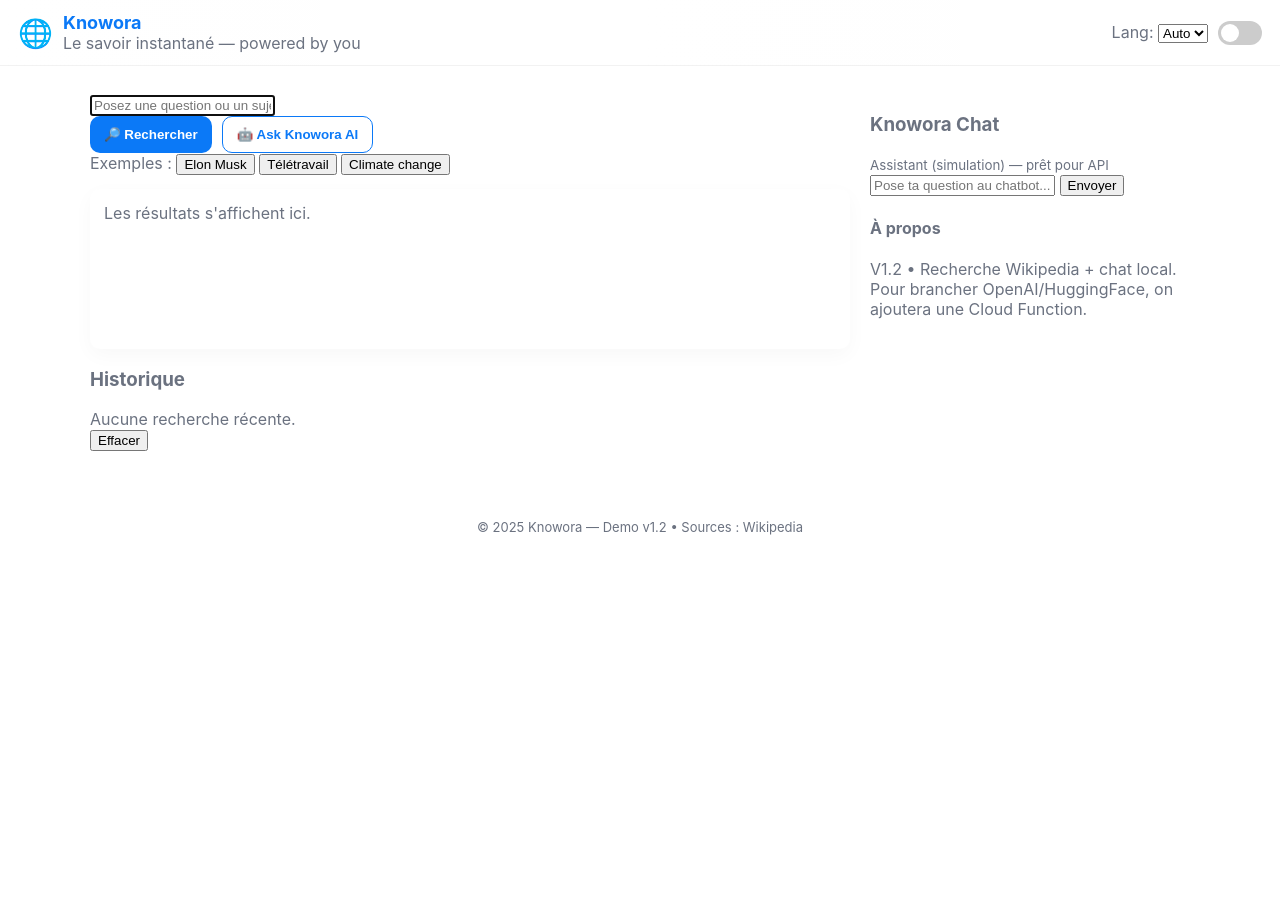
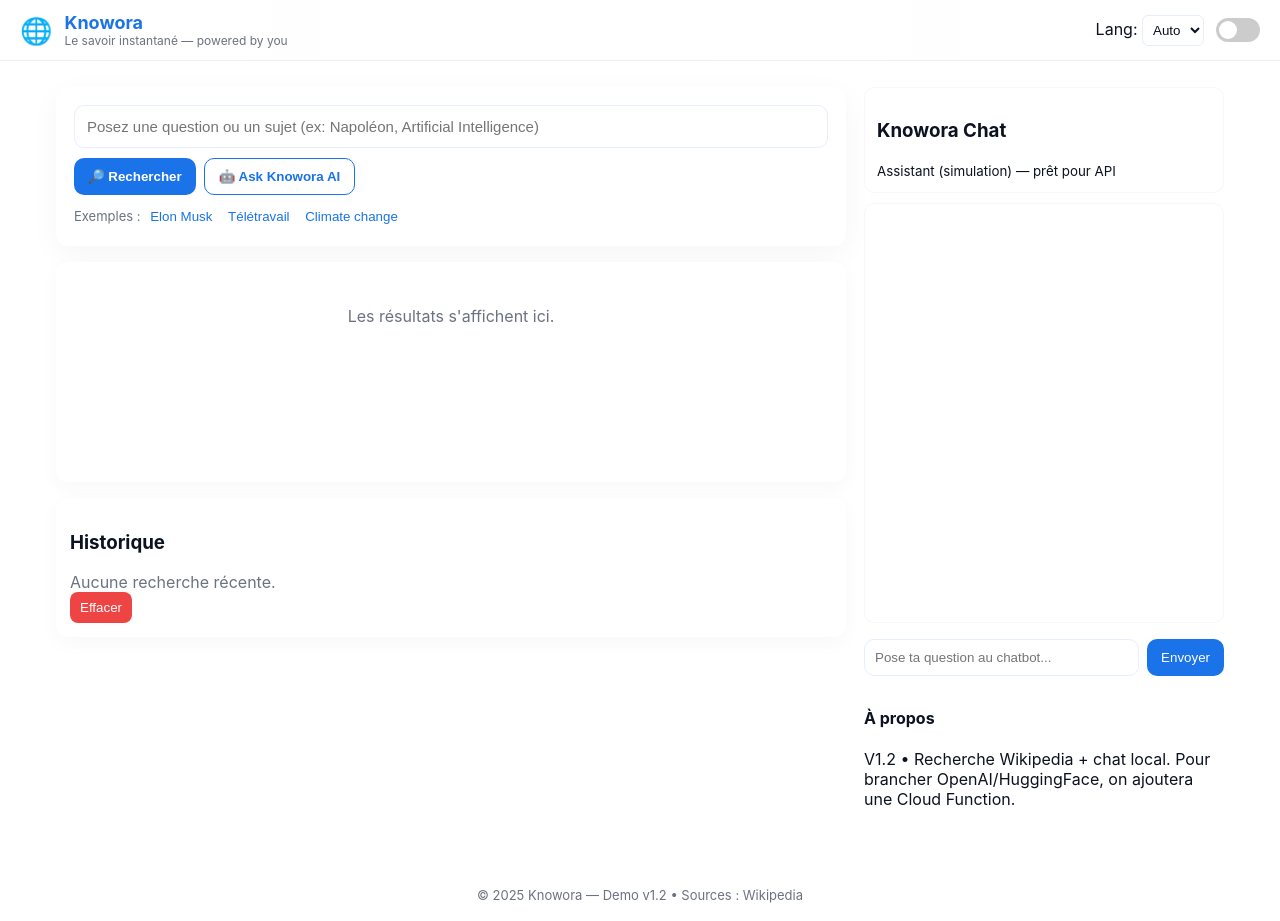
Before and after one commit to Buildora936/Knowora.com, a plain HTML site: page index.html in a window 1280 px wide. Before the commit the page ends 800 px from the top, so only its background shows below. Drawn offline with Linux system fonts and the light colour scheme.

Commit message:
Update style.css

```diff
--- a/style.css
+++ b/style.css
@@ -1,33 +1,25 @@
 :root{
-  --bg:#ffffff; --muted:#6b7280; --accent:#0b79f7; --card:#fff;
+  --bg:#ffffff; --text:#0b1220; --muted:#6b7280; --accent:#1a73e8; --card:#fff;
 }
 :root[data-theme="dark"]{
-  --bg:#0b1220; --muted:#9aa4b2; --accent:#4ea3ff; --card:#0f1724;
+  --bg:#0b1220; --text:#e6eefc; --muted:#9aa4b2; --accent:#4ea3ff; --card:#0f1724;
 }
-
 *{box-sizing:border-box}
 html,body{height:100%}
 body{
-  margin:0; font-family:Inter,ui-sans-serif,system-ui,-apple-system,"Segoe UI",Roboto,"Helvetica Neue",Arial;
-  background:var(--bg); color:var(--muted);
+  margin:0;font-family:Inter,system-ui,Segoe UI,Roboto,Helvetica,Arial; background:var(--bg); color:var(--text);
+  -webkit-font-smoothing:antialiased;
   display:flex; flex-direction:column;
-  -webkit-font-smoothing:antialiased; -moz-osx-font-smoothing:grayscale;
 }
+.topbar{display:flex;justify-content:space-between;align-items:center;padding:12px 20px;border-bottom:1px solid rgba(0,0,0,0.06);background:linear-gradient(90deg, rgba(255,255,255,0.02), rgba(255,255,255,0.01))}
+.brand{display:flex;gap:12px;align-items:center}
+.logo{font-size:26px}
+.title h1{margin:0;font-size:18px;color:var(--accent)}
+.subtitle{font-size:12px;color:var(--muted)}
+.controls{display:flex;gap:12px;align-items:center}
+.lang-auto select{padding:6px;border-radius:6px;border:1px solid #e6eefc;background:transparent;color:inherit}
 
-/* Top bar */
-.topbar{
-  display:flex; align-items:center; justify-content:space-between;
-  padding:12px 18px; gap:16px;
-  border-bottom:1px solid rgba(0,0,0,0.05);
-  background: linear-gradient(90deg, rgba(255,255,255,0.02), rgba(255,255,255,0.01));
-}
-.brand{display:flex; align-items:center; gap:10px}
-.logo{font-size:28px}
-.brand h1{margin:0;font-size:18px;color:var(--accent)}
-.tag{font-size:12px;color:var(--muted)}
-
-.controls{display:flex;align-items:center;gap:10px}
-/* theme switch */
+/* theme toggle */
 .switch{position:relative;display:inline-block;width:44px;height:24px}
 .switch input{display:none}
 .slider{position:absolute;cursor:pointer;top:0;left:0;right:0;bottom:0;background:#ccc;border-radius:24px;transition:.2s}
@@ -35,56 +27,54 @@
 .switch input:checked + .slider{background:var(--accent)}
 .switch input:checked + .slider:before{transform:translateX(20px)}
 
-/* Main layout */
-.main{
-  display:grid;
-  grid-template-columns: 1fr 320px;
-  gap:20px;
-  max-width:1100px;
-  margin:28px auto;
-  width:calc(100% - 40px);
-}
-
-.search-area{
-  background:var(--card);
-  padding:22px;
-  border-radius:12px;
-  box-shadow:0 6px 24px rgba(2,6,23,0.06);
-}
-.search-area input{
-  width:100%; padding:12px 14px; border-radius:10px; border:1px solid #e6eefc; font-size:16px;
-  outline:none; margin-bottom:12px; color:inherit; background:transparent;
-}
-.actions{display:flex; gap:10px}
-.actions button{
-  padding:10px 14px; border-radius:10px; border:none; cursor:pointer; font-weight:600;
-}
-#searchBtn{background:var(--accent); color:white}
-#aiBtn{background:transparent; border:1px solid var(--accent); color:var(--accent)}
-
-.hint{font-size:13px;margin-top:10px;color:var(--muted)}
+/* layout */
+.main{display:grid;grid-template-columns:1fr 360px;gap:18px;max-width:1200px;margin:26px auto;padding:0 16px;width:calc(100% - 32px)}
+.left{display:flex;flex-direction:column;gap:16px}
+.search-card{background:var(--card);padding:18px;border-radius:12px;box-shadow:0 8px 30px rgba(2,6,23,0.04)}
+.search-card input{width:100%;padding:12px;border-radius:10px;border:1px solid #e6eefc;outline:none;font-size:15px;background:transparent;color:inherit}
+.actions{display:flex;gap:8px;margin-top:10px}
+.actions button{padding:10px 14px;border-radius:10px;border:0;cursor:pointer;font-weight:600}
+#searchBtn{background:var(--accent);color:#fff}
+#aiBtn{background:transparent;border:1px solid var(--accent);color:var(--accent)}
+.suggest{margin-top:10px;font-size:13px;color:var(--muted)}
+.suggest button{background:transparent;border:0;color:var(--accent);cursor:pointer;padding:4px 6px;border-radius:6px}
 
 /* results */
-.results{
-  margin-top:14px; padding:14px; border-radius:10px; background:var(--card);
-  min-height:160px; box-shadow:0 6px 20px rgba(2,6,23,0.03);
-}
-.result-card{padding:16px;border-radius:10px;background:linear-gradient(180deg, rgba(255,255,255,0.01), transparent); margin-bottom:12px}
-.result-card h2{margin:0 0 8px 0;color:var(--accent)}
-.result-card p{color:var(--muted);line-height:1.5}
-.thumbnail{float:right;margin-left:12px;width:140px;border-radius:8px}
+.results{background:var(--card);padding:16px;border-radius:12px;min-height:220px;box-shadow:0 6px 20px rgba(2,6,23,0.03)}
+.empty{color:var(--muted);text-align:center;padding:28px}
+.result-card{display:flex;gap:14px;padding:12px;border-radius:10px;border:1px solid rgba(0,0,0,0.03);margin-bottom:12px}
+.result-card .meta{flex:1}
+.result-card h2{margin:0;color:var(--accent);font-size:18px}
+.result-card p{margin:8px 0;color:var(--muted);line-height:1.45}
+.thumbnail{width:140px;border-radius:8px;object-fit:cover}
 
-/* sidebar */
-.sidebar{padding:12px}
-.historyList{display:flex;flex-direction:column;gap:8px;max-height:320px;overflow:auto}
-.history-item{background:rgba(0,0,0,0.03);padding:8px;border-radius:8px;font-size:14px;color:var(--muted);display:flex;justify-content:space-between;align-items:center}
-.history-item button{background:transparent;border:0;color:var(--accent);cursor:pointer}
+/* history */
+.history-card{background:var(--card);padding:14px;border-radius:12px;box-shadow:0 6px 20px rgba(2,6,23,0.03)}
+#historyList{display:flex;flex-direction:column;gap:8px;max-height:220px;overflow:auto}
+.history-item{display:flex;justify-content:space-between;align-items:center;padding:8px;border-radius:8px;background:rgba(0,0,0,0.02);font-size:14px;color:var(--muted)}
+.small{padding:8px 10px;border-radius:8px;border:0;cursor:pointer}
+.danger{background:#ef4444;color:#fff}
+
+/* right / chat */
+.right{display:flex;flex-direction:column;gap:10px}
+.chat-header{background:var(--card);padding:12px;border-radius:10px;border:1px solid rgba(0,0,0,0.03)}
+.chat-window{background:var(--card);height:420px;border-radius:10px;padding:12px;overflow:auto;border:1px solid rgba(0,0,0,0.03)}
+.chat-msg{margin-bottom:12px;display:flex;gap:8px}
+.chat-msg.user .bubble{background:linear-gradient(90deg,var(--accent),#6ab1ff);color:white;margin-left:auto}
+.chat-msg.assistant .bubble{background:rgba(0,0,0,0.04);color:var(--text);margin-right:auto}
+.bubble{padding:10px 12px;border-radius:12px;max-width:85%;line-height:1.4}
+.chat-input{display:flex;gap:8px;margin-top:6px}
+.chat-input input{flex:1;padding:10px;border-radius:10px;border:1px solid #e6eefc}
+.chat-input button{background:var(--accent);color:#fff;border:0;padding:10px 14px;border-radius:10px;cursor:pointer}
 
 /* footer */
-.footer{margin-top:22px;text-align:center;padding:18px;color:var(--muted);font-size:13px}
+.footer{text-align:center;padding:18px;color:var(--muted);font-size:13px;margin-top:18px}
 
 /* responsive */
-@media (max-width:900px){
-  .main{grid-template-columns:1fr; padding:12px}
+@media (max-width:980px){
+  .main{grid-template-columns:1fr;padding:12px}
+  .right{order:2}
+  .left{order:1}
+  .chat-window{height:320px}
   .thumbnail{display:none}
 }
```
